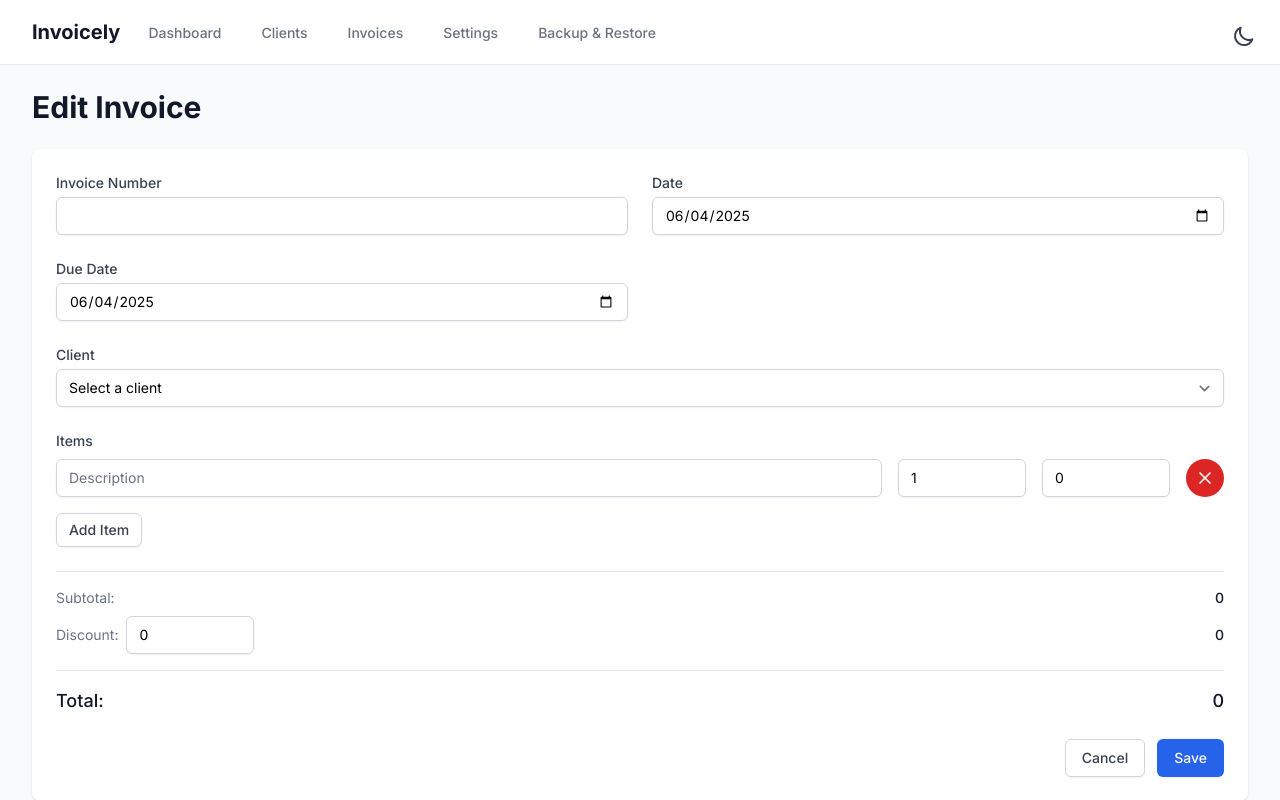
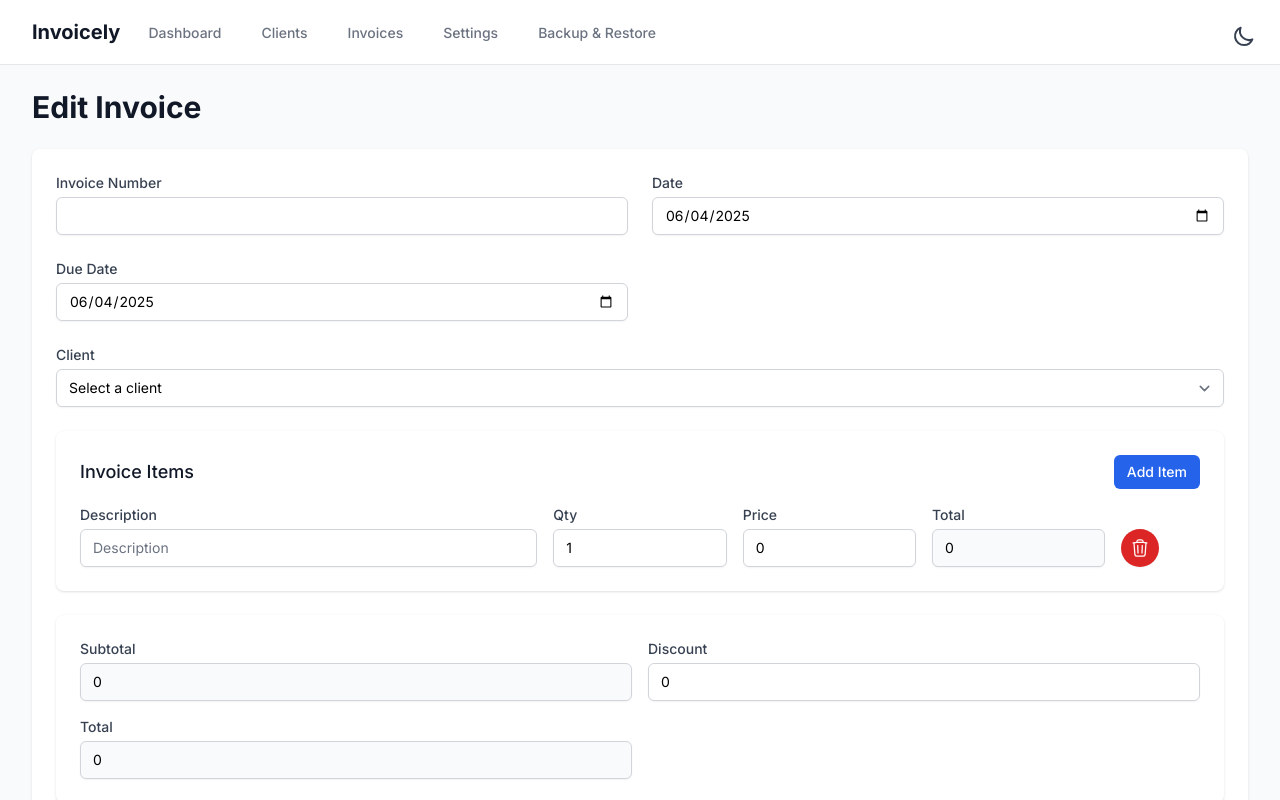
Before and after one commit to webheadzero/invoice-nextjs, a Next.js app: page /invoices/1/edit in a window 1280 px wide. Shown: the top 800 px of the page. Built offline with nearby package versions, Linux system fonts and the light colour scheme.

Commit message:
relayout form invoice

```diff
--- a/src/app/invoices/[id]/edit/page.tsx
+++ b/src/app/invoices/[id]/edit/page.tsx
@@ -3,6 +3,7 @@
 import { useState, useEffect } from 'react';
 import { useRouter } from 'next/navigation';
 import { db } from '@/lib/db';
+import { TrashIcon } from '@heroicons/react/24/outline';
 
 interface Client {
   id?: number;
@@ -166,6 +167,15 @@ export default function EditInvoicePage({ params }: { params: { id: string } })
     });
   };
 
+  const handleDiscountChange = (value: number) => {
+    const total = formData.subtotal - value;
+    setFormData(prev => ({
+      ...prev,
+      discount: value,
+      total
+    }));
+  };
+
   const formatCurrency = (amount: number) => {
     if (!settings) return amount.toString();
 
@@ -275,99 +285,140 @@ export default function EditInvoicePage({ params }: { params: { id: string } })
               </div>
             </div>
 
-            <div>
-              <label className="block text-sm font-medium text-gray-700 dark:text-gray-300 mb-2">
-                Items
-              </label>
-              <div className="space-y-4">
-                {formData.items.map((item, index) => (
-                  <div key={index} className="flex space-x-4">
-                    <div className="flex-1">
-                      <input
-                        type="text"
-                        placeholder="Description"
-                        required
-                        value={item.description}
-                        onChange={(e) => handleItemChange(index, 'description', e.target.value)}
-                        className="shadow-sm focus:ring-blue-500 focus:border-blue-500 block w-full sm:text-sm border-gray-300 dark:border-gray-600 rounded-md dark:bg-gray-700 dark:text-white"
-                      />
-                    </div>
-                    <div className="w-32">
-                      <input
-                        type="number"
-                        placeholder="Quantity"
-                        required
-                        min="1"
-                        value={item.quantity}
-                        onChange={(e) => handleItemChange(index, 'quantity', parseInt(e.target.value))}
-                        className="shadow-sm focus:ring-blue-500 focus:border-blue-500 block w-full sm:text-sm border-gray-300 dark:border-gray-600 rounded-md dark:bg-gray-700 dark:text-white"
-                      />
-                    </div>
-                    <div className="w-32">
-                      <input
-                        type="number"
-                        placeholder="Rate"
-                        required
-                        min="0"
-                        step="0.01"
-                        value={item.rate}
-                        onChange={(e) => handleItemChange(index, 'rate', parseFloat(e.target.value))}
-                        className="shadow-sm focus:ring-blue-500 focus:border-blue-500 block w-full sm:text-sm border-gray-300 dark:border-gray-600 rounded-md dark:bg-gray-700 dark:text-white"
-                      />
-                    </div>
-                    <button
-                      type="button"
-                      onClick={() => removeItem(index)}
-                      className="inline-flex items-center p-2 border border-transparent rounded-full shadow-sm text-white bg-red-600 hover:bg-red-700 focus:outline-none focus:ring-2 focus:ring-offset-2 focus:ring-red-500 dark:focus:ring-offset-gray-900"
-                    >
-                      <svg className="h-5 w-5" fill="none" stroke="currentColor" viewBox="0 0 24 24">
-                        <path strokeLinecap="round" strokeLinejoin="round" strokeWidth="2" d="M6 18L18 6M6 6l12 12" />
-                      </svg>
-                    </button>
-                  </div>
-                ))}
+            <div className="space-y-6">
+              {/* Invoice Items */}
+              <div className="bg-white dark:bg-gray-800 shadow rounded-lg p-6">
+                <div className="flex justify-between items-center mb-4">
+                  <h3 className="text-lg font-medium text-gray-900 dark:text-white">Invoice Items</h3>
                   <button
                     type="button"
                     onClick={addItem}
-                  className="inline-flex items-center px-3 py-2 border border-gray-300 dark:border-gray-600 shadow-sm text-sm leading-4 font-medium rounded-md text-gray-700 dark:text-gray-200 bg-white dark:bg-gray-700 hover:bg-gray-50 dark:hover:bg-gray-600 focus:outline-none focus:ring-2 focus:ring-offset-2 focus:ring-blue-500 dark:focus:ring-offset-gray-900"
+                    className="inline-flex items-center px-3 py-2 border border-transparent text-sm leading-4 font-medium rounded-md text-white bg-blue-600 hover:bg-blue-700 focus:outline-none focus:ring-2 focus:ring-offset-2 focus:ring-blue-500"
                   >
                     Add Item
                   </button>
                 </div>
+                <div className="space-y-4">
+                  {formData.items.map((item, index) => (
+                    <div key={index} className="grid grid-cols-12 gap-4 items-start">
+                      <div className="col-span-5">
+                        <label className="block text-sm font-medium text-gray-700 dark:text-gray-300">
+                          Description
+                        </label>
+                        <input
+                          type="text"
+                          value={item.description}
+                          onChange={(e) => handleItemChange(index, 'description', e.target.value)}
+                          placeholder="Description"
+                          className="mt-1 block w-full rounded-md border-gray-300 shadow-sm focus:border-blue-500 focus:ring-blue-500 dark:bg-gray-700 dark:border-gray-600 dark:text-white sm:text-sm"
+                          required
+                        />
                       </div>
-
-            <div className="border-t border-gray-200 dark:border-gray-700 pt-4">
-              <div className="flex justify-between items-center mb-2">
-                <span className="text-sm text-gray-500 dark:text-gray-400">Subtotal:</span>
-                <span className="text-sm font-medium text-gray-900 dark:text-white">
-                  {formatCurrency(formData.subtotal)}
-                </span>
-              </div>
-              <div className="flex justify-between items-center mb-4">
-                <div className="flex items-center space-x-2">
-                  <label htmlFor="discount" className="text-sm text-gray-500 dark:text-gray-400">
-                    Discount:
+                      <div className="col-span-2">
+                        <label className="block text-sm font-medium text-gray-700 dark:text-gray-300">
+                          Qty
                         </label>
                         <input
                           type="number"
-                    name="discount"
-                    id="discount"
-                    min="0"
-                    step="0.01"
-                    value={formData.discount}
-                    onChange={handleChange}
-                    className="shadow-sm focus:ring-blue-500 focus:border-blue-500 block w-32 sm:text-sm border-gray-300 dark:border-gray-600 rounded-md dark:bg-gray-700 dark:text-white"
+                          value={item.quantity}
+                          onChange={(e) => handleItemChange(index, 'quantity', parseInt(e.target.value))}
+                          placeholder="Qty"
+                          min="1"
+                          className="mt-1 block w-full rounded-md border-gray-300 shadow-sm focus:border-blue-500 focus:ring-blue-500 dark:bg-gray-700 dark:border-gray-600 dark:text-white sm:text-sm"
+                          required
                         />
                       </div>
-                <span className="text-sm font-medium text-gray-900 dark:text-white">
-                  {formatCurrency(formData.discount)}
-                </span>
+                      <div className="col-span-2">
+                        <label className="block text-sm font-medium text-gray-700 dark:text-gray-300">
+                          Price
+                        </label>
+                        <input
+                          type="number"
+                          value={item.rate}
+                          onChange={(e) => handleItemChange(index, 'rate', parseFloat(e.target.value))}
+                          placeholder="Rate"
+                          min="0"
+                          className="mt-1 block w-full rounded-md border-gray-300 shadow-sm focus:border-blue-500 focus:ring-blue-500 dark:bg-gray-700 dark:border-gray-600 dark:text-white sm:text-sm"
+                          required
+                        />
                       </div>
-              <div className="flex justify-between items-center pt-4 border-t border-gray-200 dark:border-gray-700">
-                <span className="text-lg font-medium text-gray-900 dark:text-white">Total:</span>
-                <span className="text-lg font-medium text-gray-900 dark:text-white">
-                  {formatCurrency(formData.total)}
-                </span>
+                      <div className="col-span-2">
+                        <label className="block text-sm font-medium text-gray-700 dark:text-gray-300">
+                          Total
+                        </label>
+                        <input
+                          type="number"
+                          value={item.amount}
+                          readOnly
+                          className="mt-1 block w-full rounded-md border-gray-300 bg-gray-50 shadow-sm dark:bg-gray-700 dark:border-gray-600 dark:text-white sm:text-sm"
+                        />
+                      </div>
+                      <div className="col-span-1 self-end">
+                        <button
+                          type="button"
+                          onClick={() => removeItem(index)}
+                          className="inline-flex items-center p-2 border border-transparent rounded-full shadow-sm text-white bg-red-600 hover:bg-red-700 focus:outline-none focus:ring-2 focus:ring-offset-2 focus:ring-red-500"
+                        >
+                          <TrashIcon className="h-5 w-5" aria-hidden="true" />
+                        </button>
+                      </div>
+                    </div>
+                  ))}
+                </div>
+              </div>
+
+              {/* Totals */}
+              <div className="bg-white dark:bg-gray-800 shadow rounded-lg p-6">
+                <div className="grid grid-cols-2 gap-4">
+                  <div>
+                    <label className="block text-sm font-medium text-gray-700 dark:text-gray-300">
+                      Subtotal
+                    </label>
+                    <input
+                      type="number"
+                      value={formData.subtotal}
+                      readOnly
+                      className="mt-1 block w-full rounded-md border-gray-300 bg-gray-50 shadow-sm dark:bg-gray-700 dark:border-gray-600 dark:text-white sm:text-sm"
+                    />
+                  </div>
+                  <div>
+                    <label className="block text-sm font-medium text-gray-700 dark:text-gray-300">
+                      Discount
+                    </label>
+                    <input
+                      type="number"
+                      value={formData.discount}
+                      onChange={(e) => handleDiscountChange(parseFloat(e.target.value))}
+                      min="0"
+                      className="mt-1 block w-full rounded-md border-gray-300 shadow-sm focus:border-blue-500 focus:ring-blue-500 dark:bg-gray-700 dark:border-gray-600 dark:text-white sm:text-sm"
+                    />
+                  </div>
+                  <div>
+                    <label className="block text-sm font-medium text-gray-700 dark:text-gray-300">
+                      Total
+                    </label>
+                    <input
+                      type="number"
+                      value={formData.total}
+                      readOnly
+                      className="mt-1 block w-full rounded-md border-gray-300 bg-gray-50 shadow-sm dark:bg-gray-700 dark:border-gray-600 dark:text-white sm:text-sm"
+                    />
+                  </div>
+                </div>
+              </div>
+
+              {/* Notes */}
+              <div className="bg-white dark:bg-gray-800 shadow rounded-lg p-6">
+                <label className="block text-sm font-medium text-gray-700 dark:text-gray-300">
+                  Notes
+                </label>
+                <textarea
+                  value={formData.notes || ''}
+                  onChange={(e) => setFormData(prev => ({ ...prev, notes: e.target.value }))}
+                  rows={3}
+                  className="mt-1 block w-full rounded-md border-gray-300 shadow-sm focus:border-blue-500 focus:ring-blue-500 dark:bg-gray-700 dark:border-gray-600 dark:text-white sm:text-sm"
+                  placeholder="Add any additional notes here..."
+                />
               </div>
             </div>
 
--- a/src/app/invoices/new/page.tsx
+++ b/src/app/invoices/new/page.tsx
@@ -353,46 +353,58 @@ export default function NewInvoicePage() {
               {formData.items.map((item, index) => (
                 <div key={index} className="grid grid-cols-12 gap-4 items-start">
                   <div className="col-span-5">
+                    <label className="block text-sm font-medium text-gray-700 dark:text-gray-300">
+                      Description
+                    </label>
                     <input
                       type="text"
                       value={item.description}
                       onChange={(e) => handleItemChange(index, 'description', e.target.value)}
                       placeholder="Description"
-                      className="block w-full rounded-md border-gray-300 shadow-sm focus:border-blue-500 focus:ring-blue-500 dark:bg-gray-700 dark:border-gray-600 dark:text-white sm:text-sm"
+                      className="mt-1 block w-full rounded-md border-gray-300 shadow-sm focus:border-blue-500 focus:ring-blue-500 dark:bg-gray-700 dark:border-gray-600 dark:text-white sm:text-sm"
                       required
                     />
                   </div>
                   <div className="col-span-2">
+                    <label className="block text-sm font-medium text-gray-700 dark:text-gray-300">
+                      Qty
+                    </label>
                     <input
                       type="number"
                       value={item.quantity}
                       onChange={(e) => handleItemChange(index, 'quantity', Number(e.target.value))}
                       placeholder="Qty"
                       min="1"
-                      className="block w-full rounded-md border-gray-300 shadow-sm focus:border-blue-500 focus:ring-blue-500 dark:bg-gray-700 dark:border-gray-600 dark:text-white sm:text-sm"
+                      className="mt-1 block w-full rounded-md border-gray-300 shadow-sm focus:border-blue-500 focus:ring-blue-500 dark:bg-gray-700 dark:border-gray-600 dark:text-white sm:text-sm"
                       required
                     />
                   </div>
                   <div className="col-span-2">
+                    <label className="block text-sm font-medium text-gray-700 dark:text-gray-300">
+                      Price
+                    </label>
                     <input
                       type="number"
                       value={item.rate}
                       onChange={(e) => handleItemChange(index, 'rate', Number(e.target.value))}
                       placeholder="Rate"
                       min="0"
-                      className="block w-full rounded-md border-gray-300 shadow-sm focus:border-blue-500 focus:ring-blue-500 dark:bg-gray-700 dark:border-gray-600 dark:text-white sm:text-sm"
+                      className="mt-1 block w-full rounded-md border-gray-300 shadow-sm focus:border-blue-500 focus:ring-blue-500 dark:bg-gray-700 dark:border-gray-600 dark:text-white sm:text-sm"
                       required
                     />
                   </div>
                   <div className="col-span-2">
+                    <label className="block text-sm font-medium text-gray-700 dark:text-gray-300">
+                      Total
+                    </label>
                     <input
                       type="number"
                       value={item.amount}
                       readOnly
-                      className="block w-full rounded-md border-gray-300 bg-gray-50 shadow-sm dark:bg-gray-700 dark:border-gray-600 dark:text-white sm:text-sm"
+                      className="mt-1 block w-full rounded-md border-gray-300 bg-gray-50 shadow-sm dark:bg-gray-700 dark:border-gray-600 dark:text-white sm:text-sm"
                     />
                   </div>
-                  <div className="col-span-1">
+                  <div className="col-span-1 self-end">
                     <button
                       type="button"
                       onClick={() => removeItem(index)}
```
Lines whose indentation alone changed are shown as unchanged.
